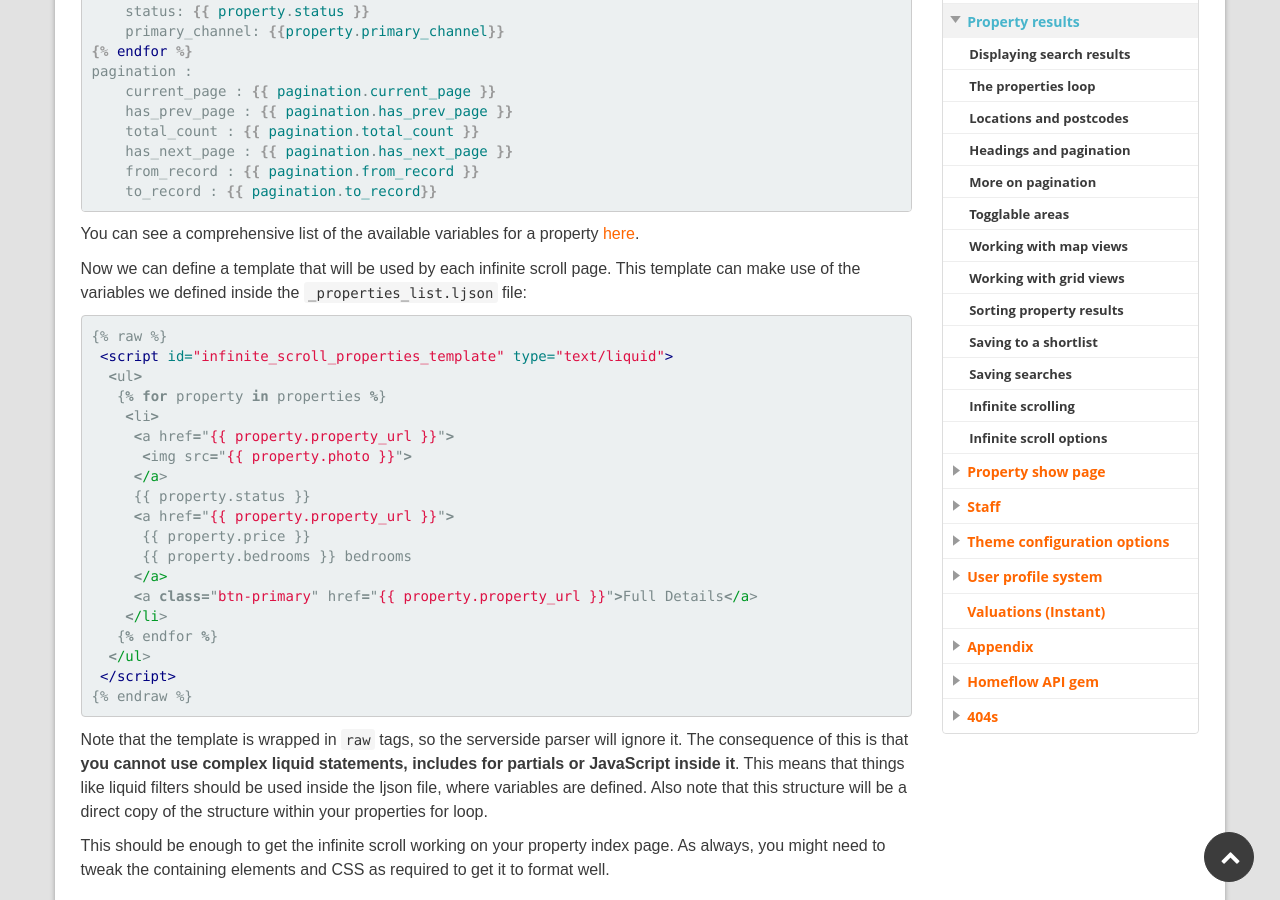
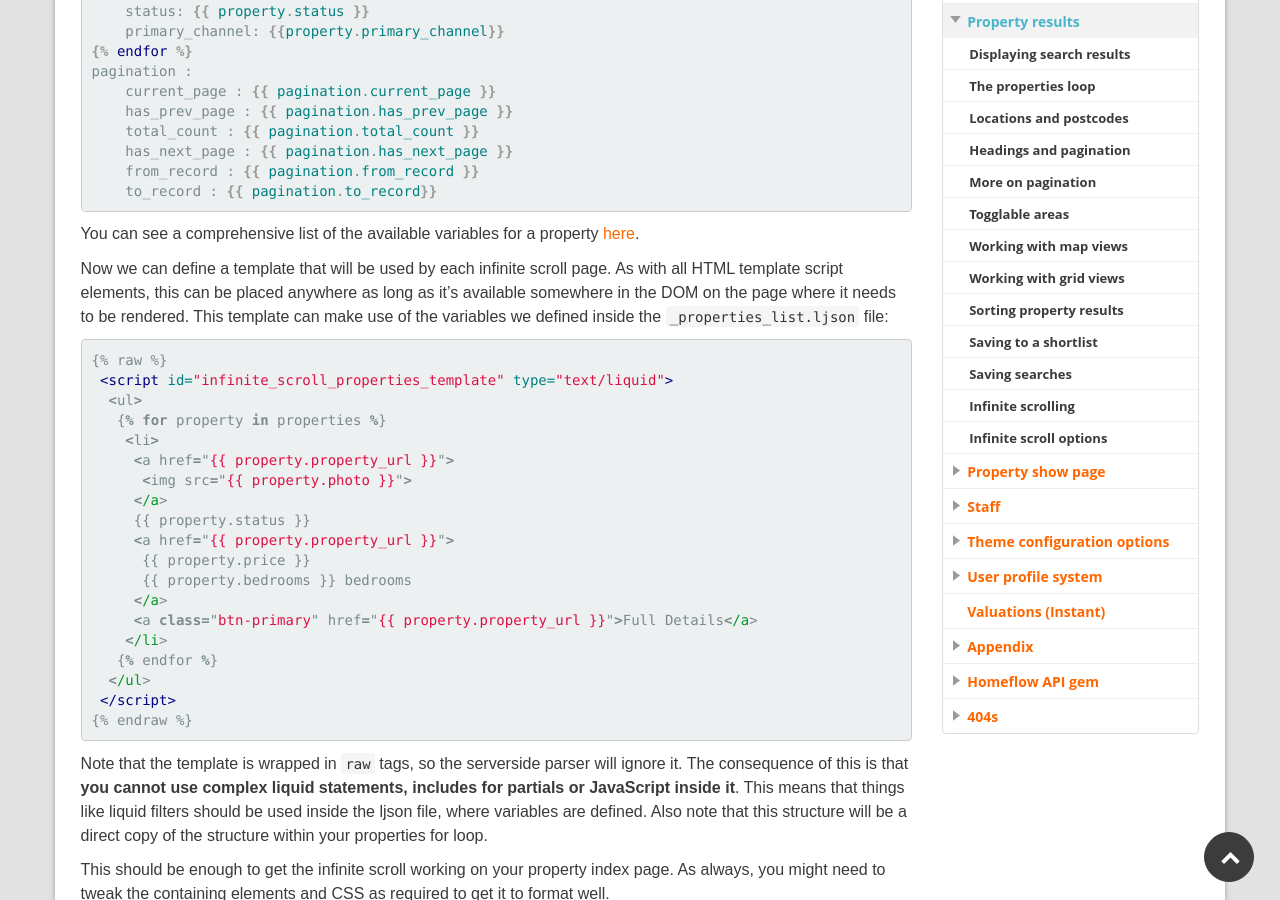
Before and after one commit to homeflow/homeflow.github.io, a Jekyll site: the page built from _posts/property-results/2014-01-15-infinite-scrolling.md, in a window 1280 px wide and 900 px high, scrolled down 1003 px. Built offline with Jekyll 4.4.1, drawn with Linux system fonts in a browser that asks for light colours.

Commit message:
Add info on where to place template elements

```diff
--- a/_posts/property-results/2014-01-15-infinite-scrolling.md
+++ b/_posts/property-results/2014-01-15-infinite-scrolling.md
@@ -53,7 +53,7 @@ pagination :
 
 You can see a comprehensive list of the available variables for a property [here](/drops/property-drop.html).
 
-Now we can define a template that will be used by each infinite scroll page. This template can make use of the variables we defined inside the `_properties_list.ljson` file:
+Now we can define a template that will be used by each infinite scroll page. As with all HTML template script elements, this can be placed anywhere as long as it's available somewhere in the DOM on the page where it needs to be rendered. This template can make use of the variables we defined inside the `_properties_list.ljson` file:
 
 {% highlight html %}
 {% raw %}{{% endraw %}% raw %{% raw %}}{% endraw %}{% raw %}
```
